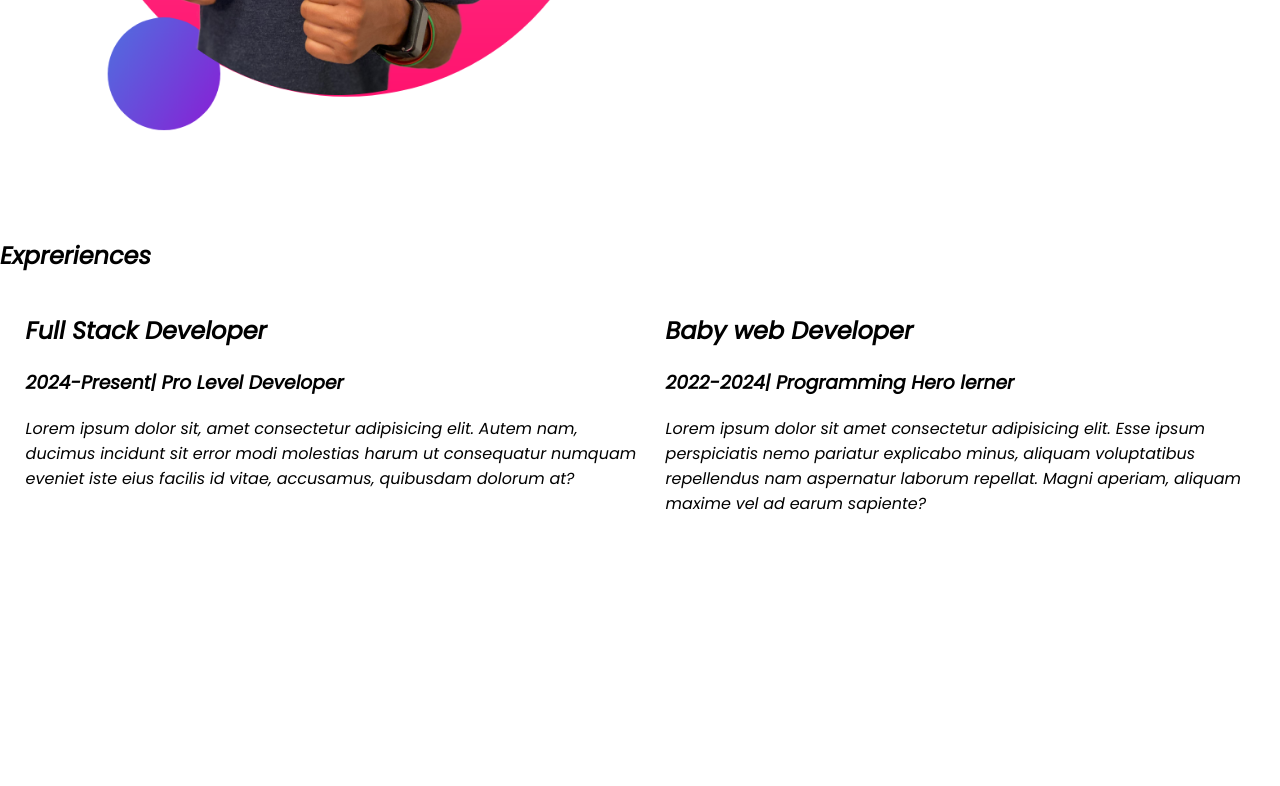
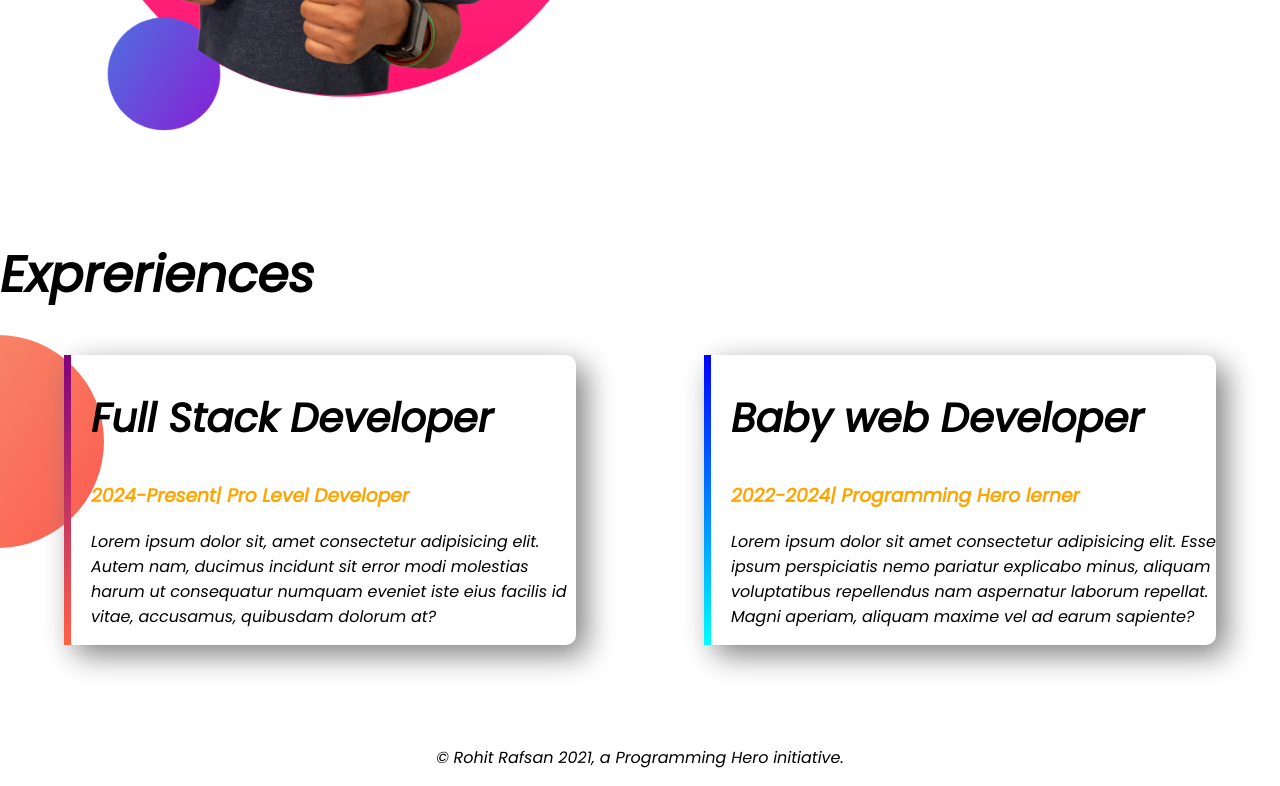
Before and after one commit to RAFSAN1010/Developer-Portfolio-2, a plain HTML site: page index.html in a window 1280 px wide. Shown: the part 1116-1902 px from the top of the page. Before the commit the page ends 1748 px from the top, so only its background shows below. Drawn offline with Linux system fonts and the light colour scheme.

Commit message:
compleate

```diff
--- a/index.html
+++ b/index.html
@@ -44,17 +44,20 @@
   <section class="expreance-area">
     <h1> Expreriences </h1>
     <div class="flexible-container">
-      <div class="half-width">
-        <h1> Full Stack Developer </h1>
-        <h3>2024-Present| Pro Level Developer </h3>
+      <div id="full-stack-experience" class="experience-item">
+        <h2> Full Stack Developer </h2>
+        <h3 class="orange-color">2024-Present| Pro Level Developer </h3>
         <p> Lorem ipsum dolor sit, amet consectetur adipisicing elit. Autem nam, ducimus incidunt sit error modi molestias harum ut consequatur numquam eveniet iste eius facilis id vitae, accusamus, quibusdam dolorum at?</p>
       </div>
-      <div class="half-width">
-        <h1>Baby web Developer </h1>
-        <h3> 2022-2024| Programming Hero lerner </h3>
+      <div id="web-dev-experience" class="experience-item">
+        <h2>Baby web Developer </h2>
+        <h3 class="orange-color"> 2022-2024| Programming Hero lerner </h3>
         <p>Lorem ipsum dolor sit amet consectetur adipisicing elit. Esse ipsum perspiciatis nemo pariatur explicabo minus, aliquam voluptatibus repellendus nam aspernatur laborum repellat. Magni aperiam, aliquam maxime vel ad earum sapiente?</p>
       </div>
     </div>
   </section>
+  <footer>
+    <p>© Rohit Rafsan 2021, a Programming Hero initiative.</p>
+  </footer>
 </body>
 </html>
--- a/style.css
+++ b/style.css
@@ -1,6 +1,12 @@
 body{
   font-family: 'Poppins', sans-serif;
   margin: 0px;
+}
+h1{
+  font-size: 50px;
+}
+h2{
+  font-size: 40px;
 }
 .orange-color{
   color: orange;
@@ -33,3 +39,29 @@ body{
   background-repeat: no-repeat;
   background-position: right;
 }
+.expreance-area{
+  background-image: url(images/exp-bg.png) ;
+  background-repeat: no-repeat;
+  background-position: left;
+}
+.experience-item{
+  width: 40%;
+  margin-left: 5%;
+  margin-right: 5%;
+  padding-left: 20px;
+  border-radius: 10px;
+  box-shadow: 10px 10px 30px gray;
+  }
+  #web-dev-experience{
+    border-left: 7px solid;
+    border-image: linear-gradient( blue, cyan) ;
+    border-image-slice: 1;
+  }
+  #full-stack-experience{
+    border-left: 7px solid;
+    border-image: linear-gradient(purple, tomato);
+    border-image-slice: 1;
+  }
+  footer p{
+    text-align: center;
+  }
```
